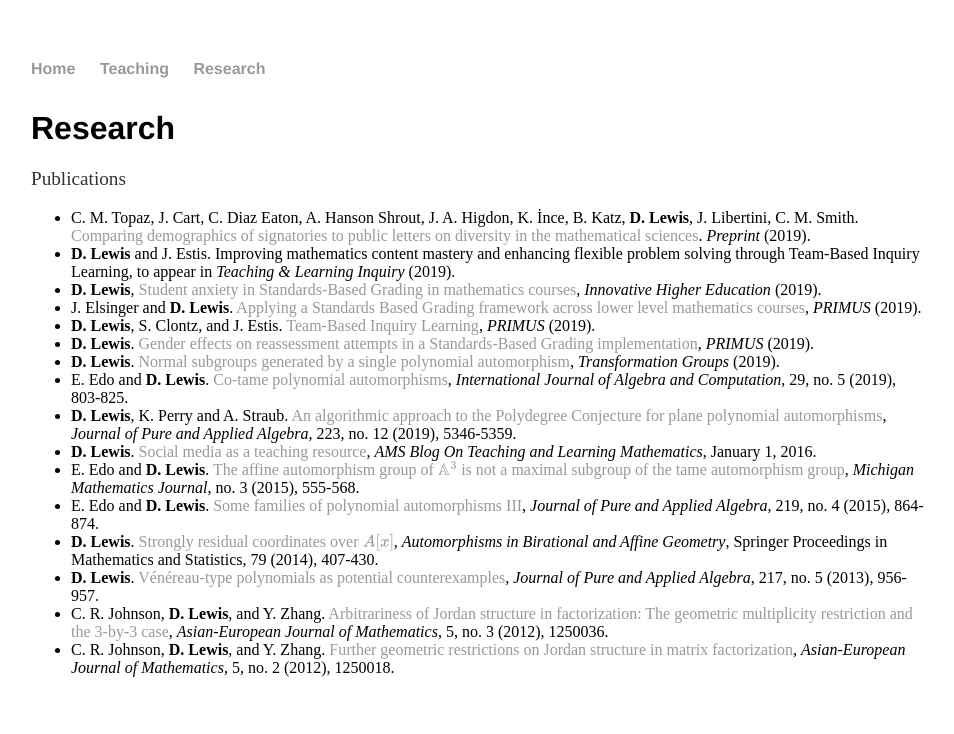
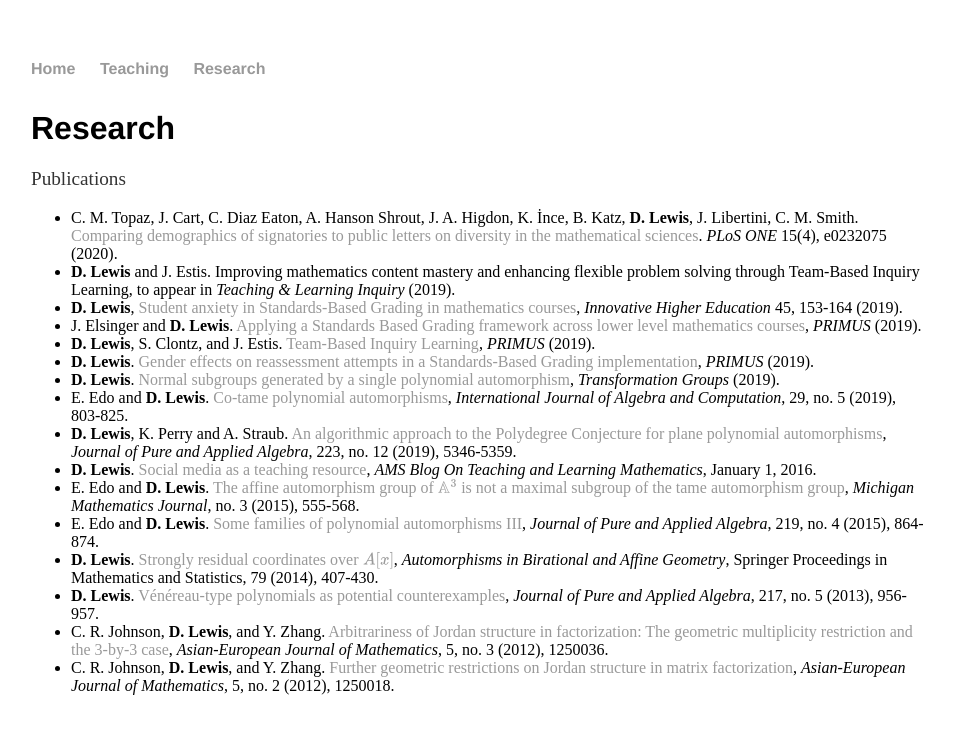
Before and after one commit to siwelwerd/siwelwerd.github.io, a Jekyll site: the page built from research.html, in a window 1280 px wide. Shown: the top 734 px of the page, without its empty margins (161-1115 px from the left). Built offline with Jekyll 4.4.1, drawn with Linux system fonts in a browser that asks for light colours.

Commit message:
Update publications

```diff
--- a/research.html
+++ b/research.html
@@ -9,9 +9,9 @@ title: Drew Lewis -- Research
 	<ul>
 		<li> C. M. Topaz, J. Cart, C. Diaz Eaton, A. Hanson Shrout,
 			J. A. Higdon, K. İnce, B. Katz, <b>D. Lewis</b>, J. Libertini, C. M. Smith.
-			<a href="https://osf.io/preprints/socarxiv/fa4zb/">Comparing demographics
+			<a href="https://doi.org/10.1371/journal.pone.0232075">Comparing demographics
 				of signatories to public letters on diversity in
-			the mathematical sciences</a>. <em>Preprint</em> (2019).
+			the mathematical sciences</a>. <em>PLoS ONE</em> 15(4), e0232075 (2020).
 		</li>
 		<li> <b>D. Lewis</b> and J. Estis. Improving mathematics content mastery and
 			 enhancing flexible problem solving through Team-Based Inquiry Learning,
@@ -19,7 +19,7 @@ title: Drew Lewis -- Research
 		</li>
 		<li> <b>D. Lewis</b>, <a href="https://doi.org/10.1007/s10755-019-09489-3">
 			Student anxiety in Standards-Based Grading in mathematics courses</a>,
-			<em>Innovative Higher Education</em> (2019).
+			<em>Innovative Higher Education</em> 45, 153-164 (2019).
 		</li>
 		<li> J. Elsinger and <b>D. Lewis</b>. <a href="https://doi.org/10.1080/10511970.2019.1674430">
 			Applying a Standards Based Grading framework across lower level mathematics
```
